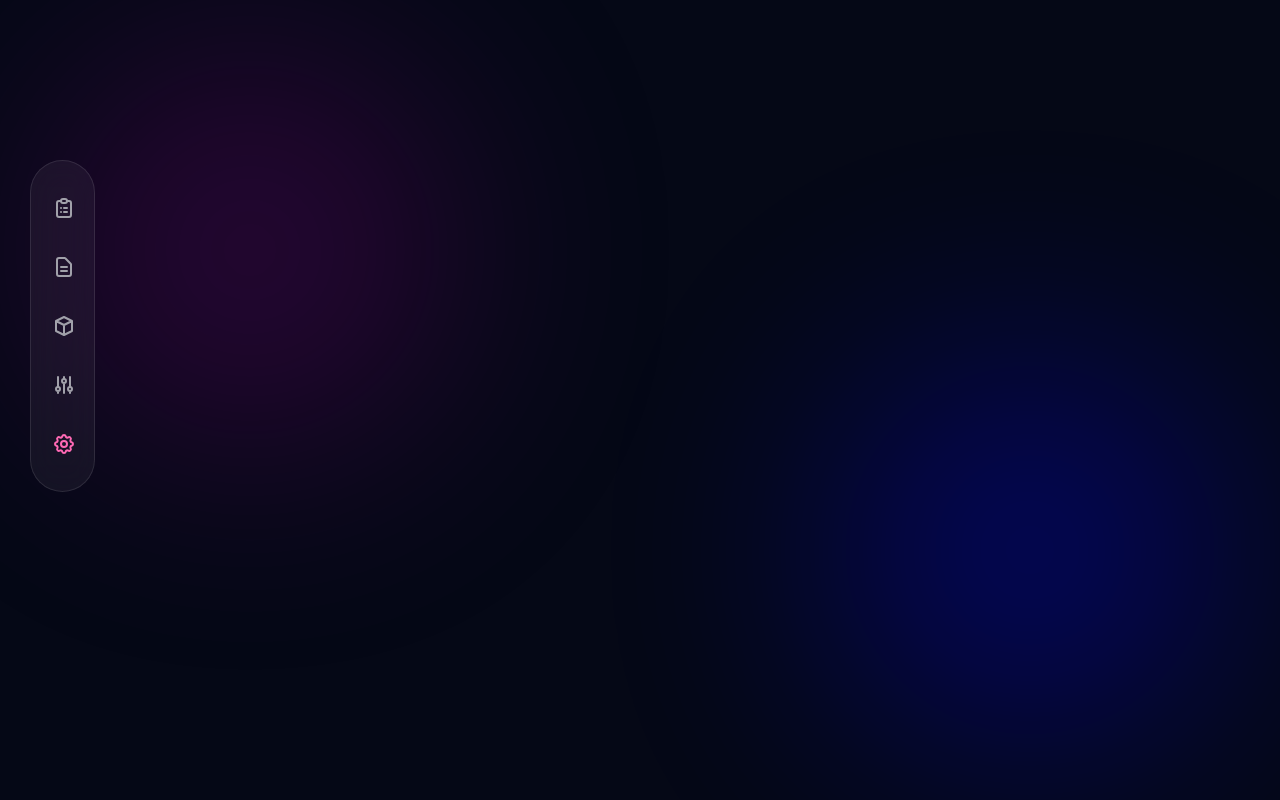
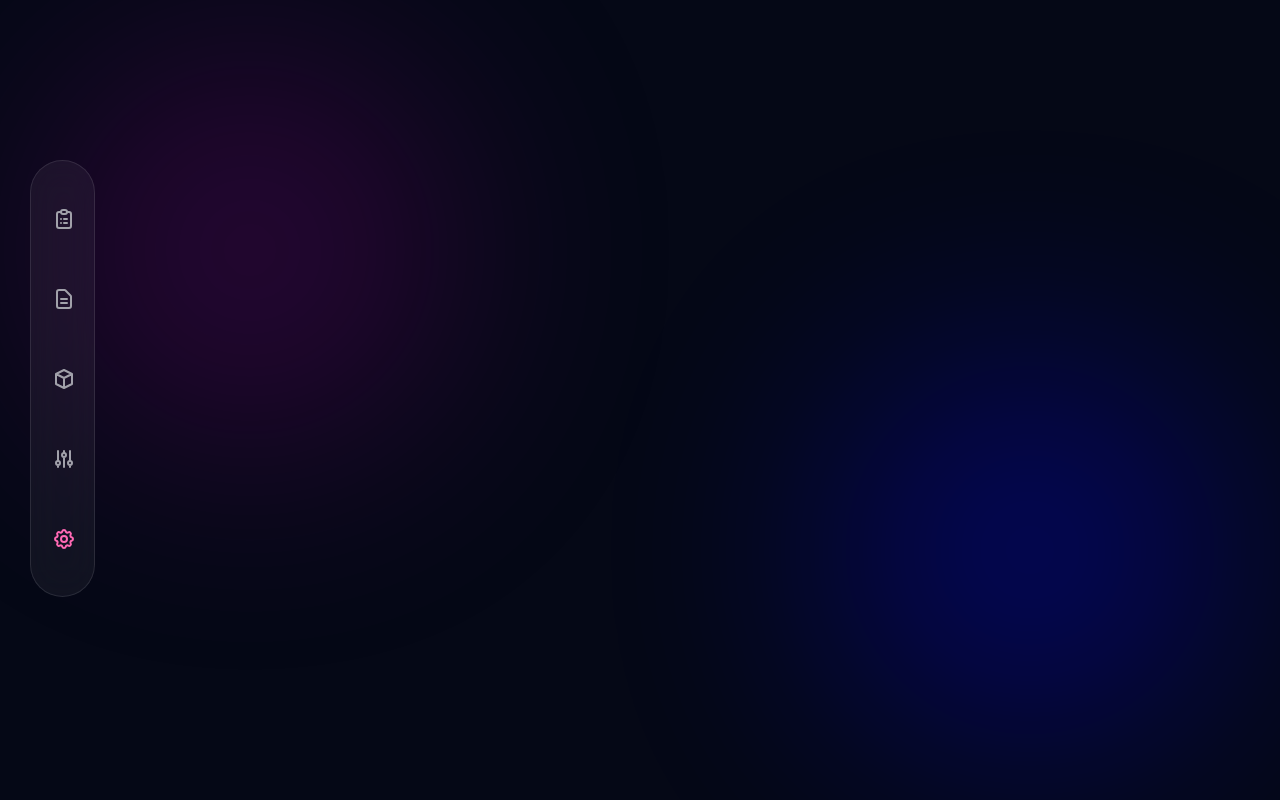
Before and after one commit to jegadesh213/ERP-Demo, a React (Vite) app in the folder univeronademo/: page /settings in a window 1280 px wide. Built offline with nearby package versions, Linux system fonts and the light colour scheme.

Commit message:
New MinisdeBar Changes

```diff
--- a/univeronademo/src/components/MiniSidebar/MiniSidebar.css
+++ b/univeronademo/src/components/MiniSidebar/MiniSidebar.css
@@ -1,11 +1,10 @@
-/* Restored Floating Pill Design (Collapsed) */
+/* Floating Pill Design (Collapsed) */
 .mini-sidebar {
     position: fixed;
-    left: 30px;      /* Keeps the gap from the edge */
+    left: 30px;
     top: 160px;
-    width: 65px;     /* Collapsed width */
-
-    border-radius: 40px; /* Pill shape is back! */
+    width: 65px;
+    border-radius: 40px;
     padding: 25px 0;
 
     display: flex;
@@ -14,14 +13,15 @@
     backdrop-filter: blur(20px);
     z-index: 90;
 
-    /* Smooth width animation */
     transition: width 0.4s cubic-bezier(0.4, 0, 0.2, 1);
-    overflow-x: hidden;
+
+    /* CRITICAL FIX: Allows tooltip to pop out beyond the 65px width */
+    overflow: visible;
 }
 
 /* Expanded State */
 .mini-sidebar.expanded {
-    width: 220px; /* Grows wide enough to show the text */
+    width: 220px;
 }
 
 /* Themes */
@@ -39,49 +39,65 @@
 .mini-sidebar-icons {
     display: flex;
     flex-direction: column;
-    gap: 15px; /* Restores the space between buttons */
+    gap: 15px;
 }
 
 /* Icon Buttons */
 .icon-btn {
-    position: relative; /* REQUIRED for the tooltip to position correctly */
+    position: relative; /* REQUIRED for tooltip positioning */
     display: flex;
     align-items: center;
     text-decoration: none;
     color: inherit;
-    padding: 10px 0; /* Only vertical padding */
+    padding: 10px 0;
     transition: 0.3s;
     white-space: nowrap;
 }
 
-/* Locks the icon perfectly in the center of the 65px pill */
+/* Locks the icon and creates the circular hover shape */
 .icon-wrapper {
-    min-width: 65px;
+    min-width: 45px;
+    height: 45px;
+    margin-left: 10px; /* Perfectly centers the 45px circle inside the 65px pill */
+    border-radius: 50%;
     font-size: 24px;
     display: flex;
     justify-content: center;
     align-items: center;
+    transition: 0.3s;
 }
 
-/* Text Formatting & Fade-in */
+/* Text Formatting (Hidden securely when collapsed) */
 .menu-text {
     font-size: 16px;
     font-weight: 500;
+    margin-left: 10px;
     opacity: 0;
+    visibility: hidden; /* Hides text so it doesn't spill out */
     transition: opacity 0.2s ease;
 }
 
 .mini-sidebar.expanded .menu-text {
     opacity: 1;
+    visibility: visible;
     transition-delay: 0.15s;
 }
 
-/* Colors and Minimal Hover (Removed Background Box) */
+/* Colors and Hover State */
 .dark-mini .icon-btn { color: #a1a1aa; }
 .light-mini .icon-btn { color: #555; }
 
+/* Turns the icon pink on hover */
 .icon-btn:hover, .icon-btn.active {
     color: hotpink;
+}
+
+/* Adds the circular background on hover */
+.dark-mini .icon-btn:hover .icon-wrapper {
+    background: rgba(255, 255, 255, 0.1);
+}
+.light-mini .icon-btn:hover .icon-wrapper {
+    background: rgba(0, 0, 0, 0.05);
 }
 
 /* ===================================
@@ -89,40 +105,42 @@
 =================================== */
 .tooltip {
     position: absolute;
-    left: 60px; /* Starts slightly inward for animation */
-    background: rgba(0, 0, 0, 0.85); /* Sleek dark background */
-    color: white;
-    padding: 6px 12px;
-    border-radius: 8px;
-    font-size: 13px;
+    left: 60px; /* Starts slightly tucked in */
+
+    background: #e3e3e3;
+    color: #1a1a1a;
+    padding: 8px 16px;
+    border-radius: 20px;
+
+    font-size: 14px;
     font-weight: 500;
-    letter-spacing: 0.5px;
+    white-space: nowrap;
 
-    pointer-events: none; /* Prevents the tooltip from blocking clicks */
+    pointer-events: none;
     opacity: 0;
     visibility: hidden;
     transition: all 0.3s cubic-bezier(0.4, 0, 0.2, 1);
-    box-shadow: 0px 4px 15px rgba(0,0,0,0.2);
+    box-shadow: 0px 4px 12px rgba(0,0,0,0.15);
     z-index: 100;
 }
 
-/* Little triangle pointer on the left side of the tooltip */
+/* Little triangle pointer on the left */
 .tooltip::before {
     content: "";
     position: absolute;
     top: 50%;
-    left: -5px;
+    left: -6px;
     transform: translateY(-50%);
-    border-width: 5px 5px 5px 0;
+    border-width: 6px 6px 6px 0;
     border-style: solid;
-    border-color: transparent rgba(0, 0, 0, 0.85) transparent transparent;
+    border-color: transparent #e3e3e3 transparent transparent;
 }
 
-/* Animate the tooltip in on hover (Only when sidebar is collapsed) */
+/* Animate the tooltip out on hover */
 .mini-sidebar:not(.expanded) .icon-btn:hover .tooltip {
     opacity: 1;
     visibility: visible;
-    left: 75px; /* Slides out smoothly to the right */
+    left: 80px; /* Slides out past the sidebar */
 }
 
 /* ===================================
--- a/univeronademo/src/components/MiniSidebar/MiniSidebar.jsx
+++ b/univeronademo/src/components/MiniSidebar/MiniSidebar.jsx
@@ -24,12 +24,11 @@ function MiniSidebar({ darkMode, isExpanded }) {
             to={item.path}
             key={item.id}
             className={`icon-btn ${location.pathname === item.path ? 'active' : ''}`}
-            // Removed the native 'title' attribute from here!
           >
             <span className="icon-wrapper">{item.icon}</span>
             <span className="menu-text">{item.name}</span>
 
-            {/* Custom Tooltip: Only exists when the sidebar is collapsed */}
+            {/* Custom Tooltip that pops out on hover */}
             {!isExpanded && <span className="tooltip">{item.name}</span>}
           </Link>
         ))}
--- a/univeronademo/src/components/Navbar/Navbar.jsx
+++ b/univeronademo/src/components/Navbar/Navbar.jsx
@@ -43,7 +43,7 @@ function Navbar({ toggleSidebar, toggleMiniSidebar, darkMode, setDarkMode }) {
         {/* Left Side: Hamburger & Grid */}
         <div className="mobile-left">
           {location.pathname !== "/" && (
-            <FaBars className="hamburger-icon" />
+            <FaBars className="hamburger-icon" onClick={toggleMiniSidebar}  />
           )}
           <div className="mobile-icon-box" onClick={toggleSidebar}>
             <HiOutlineViewGrid className="mobile-icon" />
```
